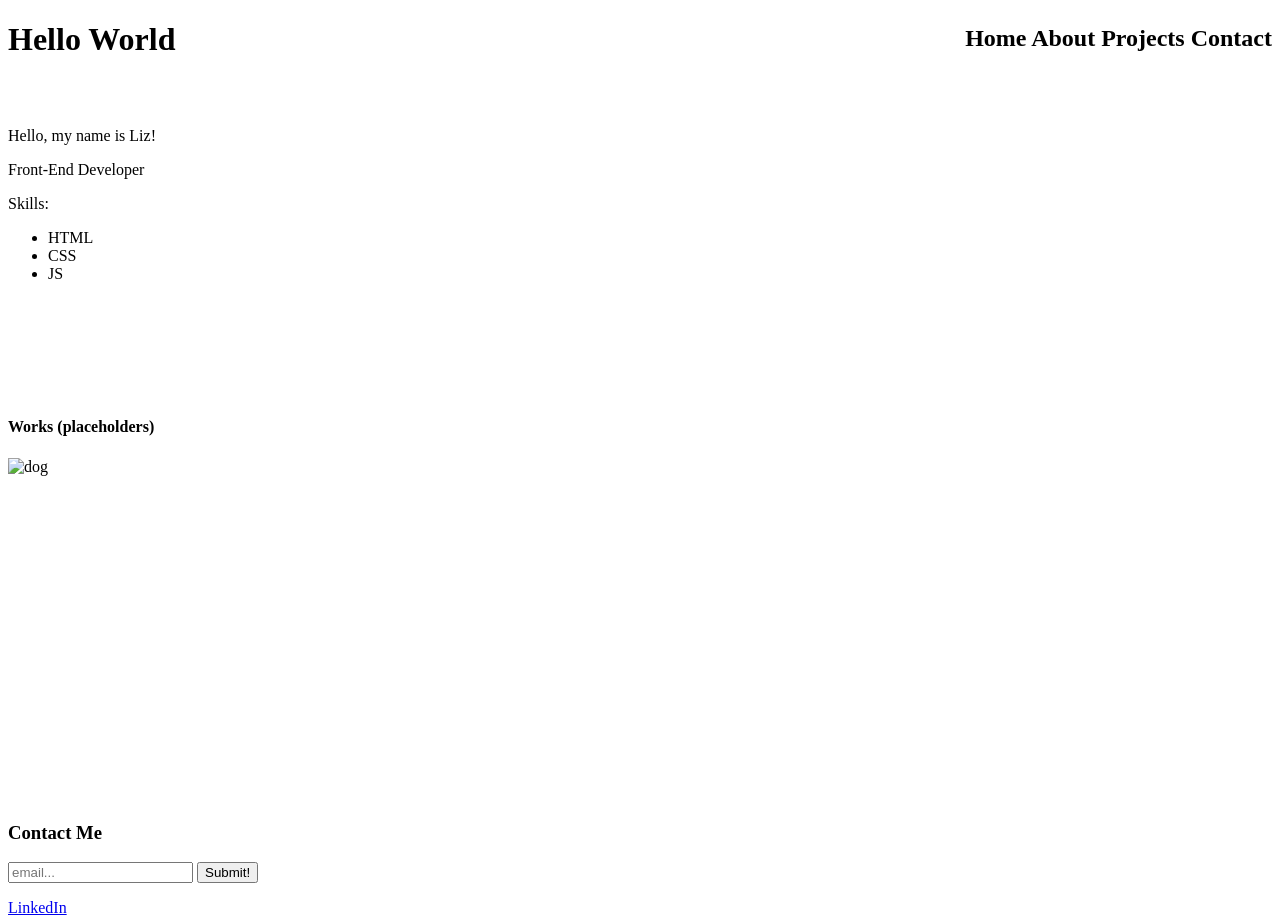
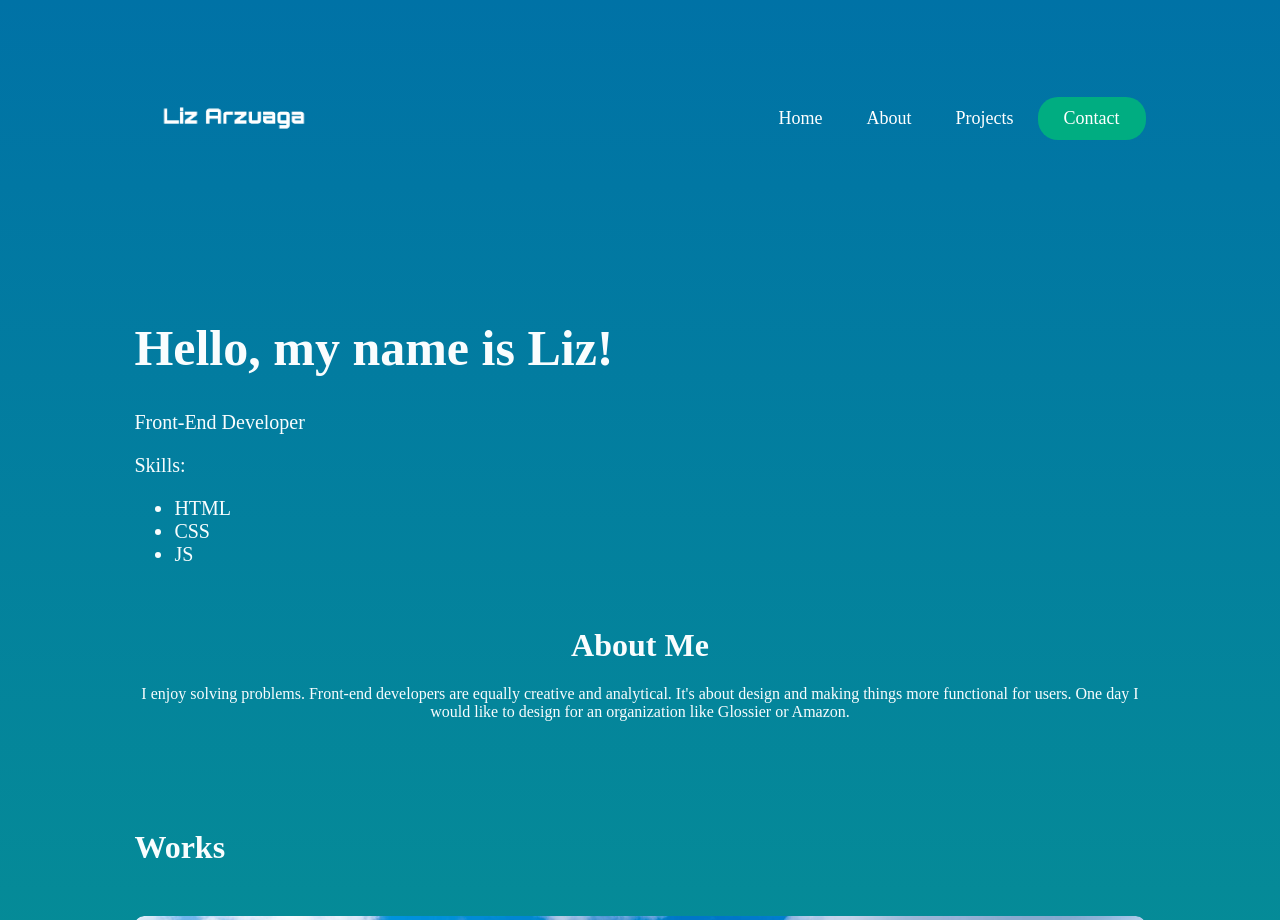
Before and after one commit to lizarzuaga/lizarzuaga.github.io, a plain HTML site: page index.html in a window 1280 px wide. Shown: the top 920 px of the page. Drawn offline with Linux system fonts and the light colour scheme; a web font is replaced by a local one.

Commit message:
update portfolio
more html,css

```diff
--- a/index.html
+++ b/index.html
@@ -3,48 +3,98 @@
 <head>
     <meta charset="UTF-8">
     <meta name="viewport" content="width=device-width, initial-scale=1.0">
-    <title>Hello World</title>
+    <!-- css -->
+    <link rel="stylesheet" href="styles.css">
+   <link href="https://fonts.googleapis.com/css2?family=Zen+Dots&display=swap" rel="stylesheet">
+   <link rel="stylesheet" href="https://cdnjs.cloudflare.com/ajax/libs/font-awesome/4.7.0/css/font-awesome.min.css">
+    <title>Portfolio</title>
 </head>
 <body>
-    <h1>Hello World</h1>
-    <div class="nav">
-        <h2>Home About Projects Contact</h2>
+<div id="header">
+    <div class="container">
+        <nav>
+            <img src="logo.png" class="logo">
+        <ul>
+            <li><a href="#">Home</a></li>
+            <li><a href="#about">About</a></li>
+            <li><a href="#portfolio">Projects</a></li>
+            <button><li><a href="#contact">Contact</a></li></button>
+        </ul>
+        </nav>
+        <div class="header-text">
+            <h1>Hello, my name is Liz!</h1>
+            <p>Front-End Developer</p>
+            <p>Skills:
+                <ul>
+                <li>HTML</li>
+                <li>CSS</li>
+                <li>JS</li>
+                </ul></p>
+        </div>
+        </div>
     </div>
-    <style>
-        .nav {
-            text-align: right;
-            position: relative; top:-55px;
-        }
-    </style>
-    <div class="bio">
-    <p>Hello, my name is Liz!</p>
-    <p>Front-End Developer</p>
-<p>Skills:</p>
-<ul>
-<li>HTML</li>
-<li>CSS</li>
-<li>JS</li>
-</ul>
+<!-- About -->
+    <div id="about">
+        <div class="containter">
+            <div class="about-col-1">
+                <h1 class="sub-title">About Me</h1>
+                <p>I enjoy solving problems. Front-end developers are equally creative and analytical. It's about design and making things more functional for users. One day I would like to design for an organization like Glossier or Amazon.</p>
+            </div>
+        </div>
     </div>
-    <style>
-    .bio {
-        text-align: left
-    }
-    </style>
-    <div class="footer">
-        <footer>
-        <h3>Contact Me</h3>
-        <input type="email" placeholder="email..."> <button>Submit!</button>
-        <p><a href="https://www.linkedin.com/in/liz-a-925210336/">LinkedIn</a></p>
-        </footer>
+    <!-- projects -->
+    <div id="portfolio">
+        <div class="container">
+            <h1 class="sub-title">Works</h1>
+            <div class="work-list">
+                <div class="work">
+                    <img src="Moodboard Brainstorm.jpg">
+                    <div class="layer">
+                    <a href="https://www.canva.com/design/DAGVhm6FE-A/6xPv-om5OCrGJgUKKnZ5pg/edit?utm_content=DAGVhm6FE-A&utm_campaign=designshare&utm_medium=link2&utm_source=sharebutton"><h3>Travel Company Moodboard</h3></a>
+                    </div>
+                </div>
+            </div>
+                <div class="work">
+                    <img src="Digital Business Card.png">
+                    <div class="layer">
+                        <h3>Digital Business Card</h3>
+                        <a href="https://www.canva.com/design/DAGVhm6FE-A/6xPv-om5OCrGJgUKKnZ5pg/edit?utm_content=DAGVhm6FE-A&utm_campaign=designshare&utm_medium=link2&utm_source=sharebutton"></a>
+                    </div>
+                </div>
+                <div class="work">
+                    <img src="Prototype.png">
+                    <div class="layer">
+                        <a href="https://www.canva.com/design/DAGVQyi97yc/Ei7oXc6gCnfBKHEs06mEEg/edit?utm_content=DAGVQyi97yc&utm_campaign=designshare&utm_medium=link2&utm_source=sharebutton"><h3>NONA Slice House App Prototype</h3></a>
+                    </div>
+                </div>
+                <div class="work">
+                    <img src="Space Exploration Website.png">
+                    <div class="layer">
+                    <h3>Space Exploration Website</h3>
+                    </div>
+                </div>
+            </div>
+        </div>
+<!-- contact -->
+ <div id="contact">
+    <div class="container">
+        <div class="row">
+            <div class="contact-left">
+                <h1 class="sub-title">Contact Me</h1>
+                <p>lizzyarzuaga@gmail.com</p>
+                <div class="social">
+                    <a href="https://www.linkedin.com/in/liz-a-925210336/">LinkedIn</a>
+                </div>
+            </div>
+        </div>
     </div>
-    <style>
-        .footer {
-            position: relative; top: 520px;
-        }
-    </style>
-    <h4>Works (placeholders)</h4>
-    <img src="dogstare.jpg" alt="dog">
+ </div>
 
+    <div class="copyright">
+    <p>Copyright @ Liz Arzuaga 2025</p>
+    </div>
+
+    <!-- js -->
+<script src="script.js"></script>
 </body>
 </html>
--- a/styles.css
+++ b/styles.css
@@ -0,0 +1,108 @@
+body {
+    font-family: "Zen Dots", serif;
+    font-weight: 400;
+    font-style: normal;
+    color: #F9FDFE;
+    background-image: linear-gradient(#0072A6,#079492,#00AD81,#079492,#0072A6);
+}
+#header {
+
+}
+
+.container {
+    padding: 10px 10%;
+    }
+
+
+nav{
+    display: flex;
+    align-items: center;
+    justify-content: space-between;
+    flex-wrap: wrap;
+}
+
+.logo {
+    width: 200px;
+}
+
+nav ul li{
+    display: inline-block;
+    list-style: none;
+    margin: 10px 20px;
+}
+
+nav ul li a{
+    color: #fff;
+    text-decoration: none;
+    font-size: 18px;
+}
+
+.header-text{
+    margin-top: 10%;
+    font-size: 20px;
+}
+.header-text h1{
+    font-size: 50px;
+    margin-top: 20px;
+}
+/*-- about --*/
+#about {
+    padding: 10px 10%;
+    text-align: center;
+
+}
+/*-- works --*/
+#portfolio{
+    padding: 50px 0;
+
+}
+.work-list{
+    display: grid;
+    grid-template-columns: repeat(auto-fit, minmax(250px, 1fr));
+    grid-gap: 40px;
+    margin-top: 50px;
+}
+.work {
+    border-radius: 10px;
+    position: relative;
+    overflow: hidden;
+}
+.work img{
+    width: 100%;
+    border-radius: 10px;
+    display: block;
+}
+
+/*-- contact --*/
+
+a{
+    text-decoration: none;
+    color: #fff;
+}
+
+button{
+    background-color: #00AD81;
+    border-radius: 20px;
+    border: none;
+    font-family: "Zen Dots", serif;
+    color: #fff;
+}
+
+#contact {
+
+}
+
+
+
+.copyright {
+    width: 100%;
+    text-align: center;
+    padding: 25px 0;
+    background: #0072A6;
+    font-weight: 300;
+    margin-top: 20px;
+}
+
+html {
+    scroll-behavior: smooth;
+}
```
Also changed, not shown: Digital Business Card.png (added), Moodboard Brainstorm.jpg (added), Prototype.png (added), Space Exploration Website.png (added), logo.png (added), script.js (added).
